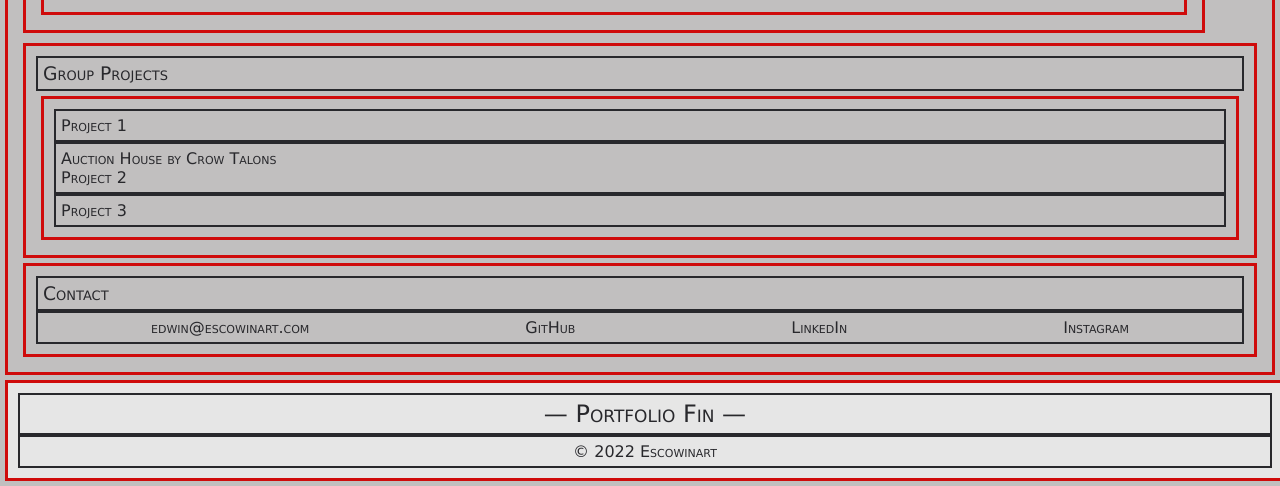
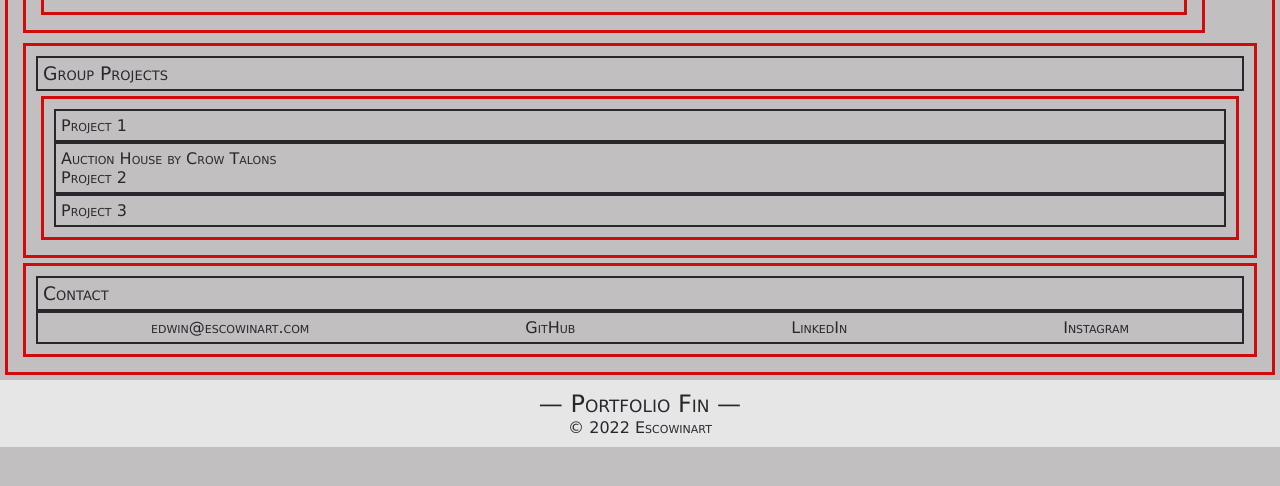
Before and after one commit to escowin/challenge-02, a plain HTML site: page index.html in a window 1280 px wide. Shown: the part 868-1354 px from the top of the page. After the commit the page ends 1315 px from the top, so only its background shows below. Drawn offline with Linux system fonts and the light colour scheme.

Commit message:
index.html | streamlined footer

```diff
--- a/assets/css/style.css
+++ b/assets/css/style.css
@@ -119,14 +119,12 @@ header nav ul li a {
   padding: 10px 15px;
   font-weight: lighter;
   font-size: 1.55vw;
-  /* transition-delay: color 1s; */
 }
 
 header nav ul li a:hover {
   color: var(--quaternary);
   text-shadow: 5px 5px 20px var(--tertiary);
-  /* background-color: var(--tertiary); */
-  /* border-radius: 15px; */
+  background-color: var(--tertiary);
   /* box-shadow: 5px 5px 30px var(--secondary); */
 }
 
--- a/index.html
+++ b/index.html
@@ -137,9 +137,9 @@
 
 
     <!--footer-->
-    <footer class="container">
-        <h2 class="item">&mdash; Portfolio Fin &mdash;</h2>
-        <p class="item">
+    <footer>
+        <h2>&mdash; Portfolio Fin &mdash;</h2>
+        <p>
             &copy; 2022 <a href="https://escowinart.com">Escowinart</a>
         </p>
     </footer>
```
